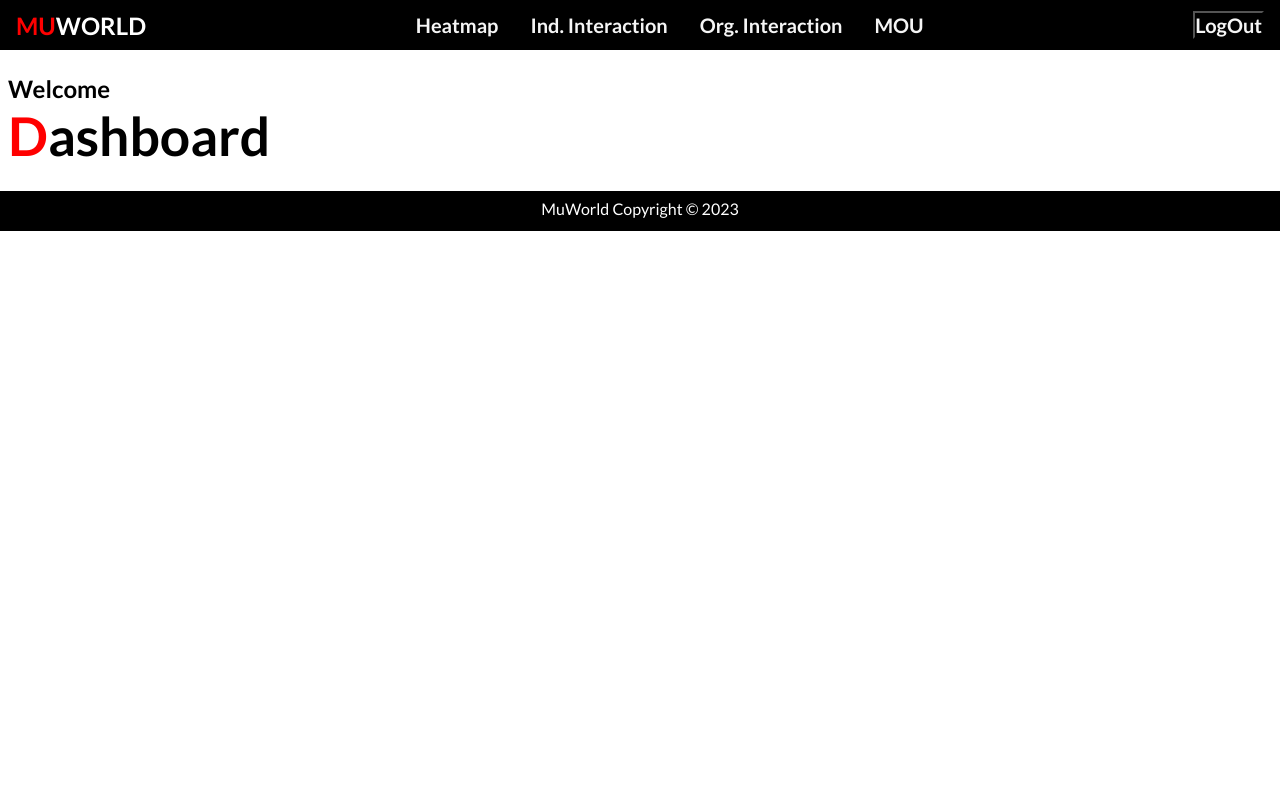
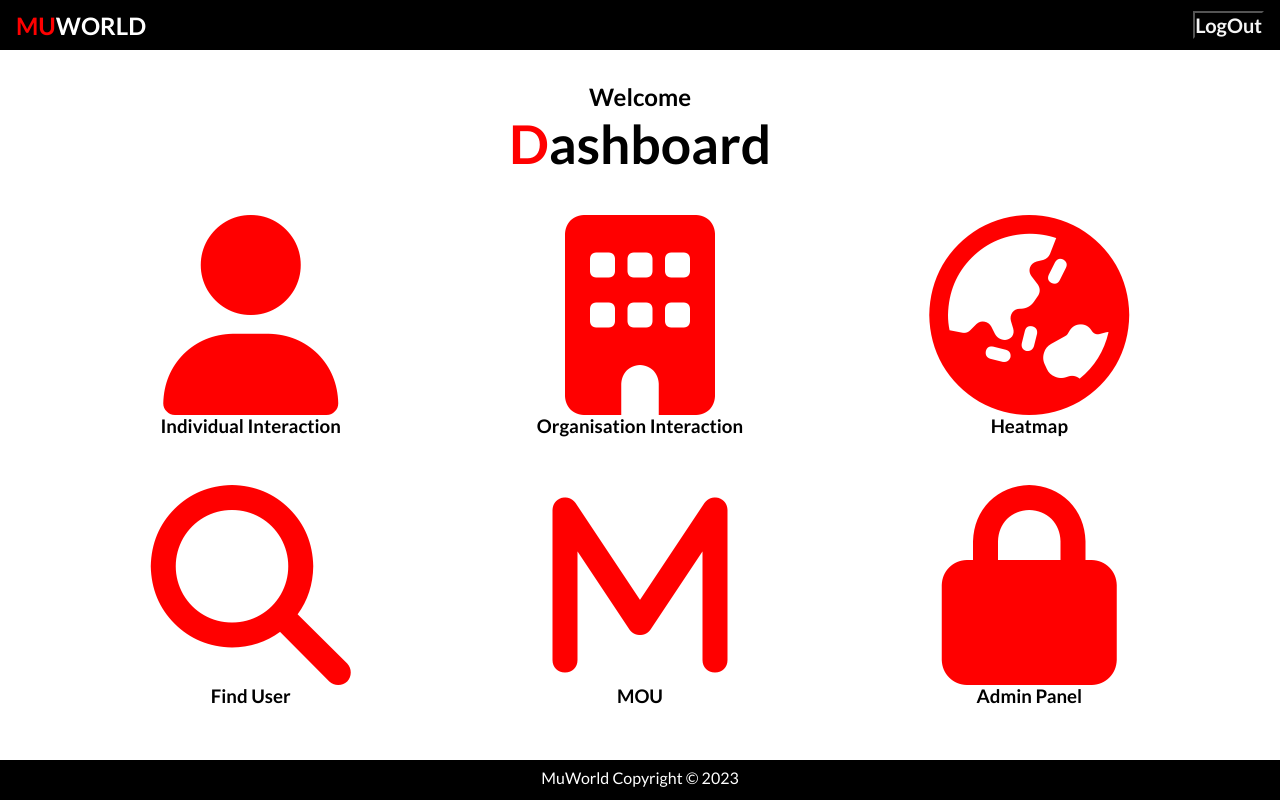
Before and after one commit to agengwan96/FT6, a website: page pages/dashboard.html in a window 1280 px wide. Drawn offline with Linux system fonts and the light colour scheme.

Commit message:
added icon buttons to dashboard, all logout butoons should work

```diff
--- a/pages/dashboard.html
+++ b/pages/dashboard.html
@@ -6,7 +6,7 @@
     <meta name="viewport" content="width=device-width, initial-scale=1.0" />
     <title>Dashboard</title>
     <script
-      src="https://kit.fontawesome.com/c8e4d183c2.js"
+      src="https://kit.fontawesome.com/77d0d98c1f.js"
       crossorigin="anonymous"
     ></script>
     <script src="../scripts/app.js" defer></script>
@@ -17,24 +17,7 @@
     <nav>
       <div class="nav__container">
         <h1 class="logo red">MU<span class="world">WORLD</span></h1>
-        <ul class="nav__link--list">
-          <li class="nav__link">
-            <a href="./heatmap.html" class="nav__link--anchor">Heatmap</a>
-          </li>
-          <li class="nav__link">
-            <a href="./indiv_interaction.html" class="nav__link--anchor"
-              >Ind. Interaction</a
-            >
-          </li>
-          <li class="nav__link">
-            <a href="./org_interaction.html" class="nav__link--anchor"
-              >Org. Interaction</a
-            >
-          </li>
-          <li class="nav__link">
-            <a href="./mou.html" class="nav__link--anchor">MOU</a>
-          </li>
-        </ul>
+
         <button class="logout" id="logoutButton">LogOut</button>
         <button onclick="openMenu()" class="btn__menu">
           <i class="fas fa-bars"></i>
@@ -45,13 +28,22 @@
           </button>
           <ul class="menu__links">
             <li class="menu__list">
-              <a onclick="closeMenu()" class="menu__link" href="./heatmap.html">Heatmap</a>
+              <a onclick="closeMenu()" class="menu__link" href="./heatmap.html"
+                >Heatmap</a
+              >
             </li>
             <li class="menu__list">
-              <a onclick="closeMenu()" class="menu__link" href="./indiv_interaction.html">Ind. Interaction</a>
+              <a
+                onclick="closeMenu()"
+                class="menu__link"
+                href="./indiv_interaction.html"
+                >Ind. Interaction</a
+              >
             </li>
             <li class="menu__list">
-              <a class="menu__link" href="./org_interaction.html">Org. Interaction</a>
+              <a class="menu__link" href="./org_interaction.html"
+                >Org. Interaction</a
+              >
             </li>
             <li class="menu__list">
               <a class="menu__link" href="./mou.html">MOU</a>
@@ -64,11 +56,34 @@
       </div>
     </nav>
     <section id="dashboard">
-      <h1> Welcome </h1>
+      <h1>Welcome</h1>
       <h1 id="userName"></h1>
       <h1 class="sub__title"><span class="red">D</span>ashboard</h1>
-      <div class="dashboard__buttons">
-
+      <div class="dashboard__icons">
+        <a class="icon__link" href="./indiv_interaction.html"
+          ><i class="fas fa-user"></i>
+          <h3 class="icon__name">Individual Interaction</h3></a
+        >
+        <a class="icon__link" href="./org_interaction.html"
+          ><i class="fas fa-building"></i>
+          <h3 class="icon__name">Organisation Interaction</h3></a
+        >
+        <a class="icon__link" href="./heatmap.html"
+          ><i class="fa-solid fa-globe-asia"></i>
+          <h3 class="icon__name">Heatmap</h3></a
+        >
+        <a class="icon__link" href=""
+          ><i class="fa-solid fa-magnifying-glass"></i>
+          <h3 class="icon__name">Find User</h3></a
+        >
+        <a class="icon__link" href="./mou.html"
+          ><i class="fa-solid fa-m"></i>
+          <h3 class="icon__name">MOU</h3></a
+        >
+        <a class="icon__link" href="./admin.html"
+          ><i class="fa-solid fa-lock"></i>
+          <h3 class="icon__name">Admin Panel</h3></a
+        >
       </div>
     </section>
     <footer>
--- a/style.css
+++ b/style.css
@@ -53,7 +53,7 @@ i:hover, a:hover{
 }
 
 .sub__title{
-  text-align: left;
+  text-align: center;
   font-size: 40pt;
 }
 
@@ -218,65 +218,37 @@ input{
   DASHBOARD
 */
 
-.dashboard--wrapper{
+#dashboard{
+  width: 100%;
+  max-width: 1440px;
+  margin: 0 auto;
+  padding: 8px 24px;
+  display: flex;
+  flex-direction: column;
+  align-items: center;
+}
+
+.dashboard__icons{
   display: flex;
   flex-wrap: wrap;
   justify-content: space-between;
-  margin: 0 auto;
-  width: 100%;
-  max-width: 1080px;
-}
-
-#dashboard{
-  width: 80%;
-  padding: 0 8px;
-}
-
-fieldset{
-  height: 100vh;
-  width: 100%;
-  border-color: lightgray;
-  border-top: none;
-  border-bottom: none;
-}
-
-/*
-  USER SEARCH
-*/
-
-#user__search{
-  width: 20%;
-  min-width: 200px;
-  padding: 8px 16px;
-}
-
-.user__search--form{
-  flex-direction: row;
-  margin-bottom: 0;
-  padding-bottom: 0;
+  padding: 16px 32px;
   width: 100%;
 }
 
-.user__search--title{
-  text-align: left;
+.icon__link{
+  width: calc(100%/3);
+  text-align: center;
+  margin: 24px 0;
 }
 
-.user__search--input{
-  width: 70%;
-  height: 30px;
+i{
+  font-size: 200px;
+  color: red;
 }
 
-.user__search--btn{
-  width: 30%;
-  height: 30px;
-  background-color: red;
-  color: white;
-  border: none;
-  border-radius: 8%;
-}
-
-.user__search--results{
-
+.icon__name{
+  color: black;
 }
 
 /*
@@ -287,7 +259,7 @@ footer{
   bottom: 0;
   background-color: black;
   height: 40px;
-  margin-top: 24px;
+  margin-top: auto;
 }
 
 .footer__text{
```
Also changed, not shown: pages/heatmap.html (+3 -4 lines), pages/indiv_interaction.html (+3 -4 lines), pages/mou.html (+3 -2 lines), pages/org_interaction.html (+3 -2 lines), pages/staff_register.html (+2 -1 lines).
